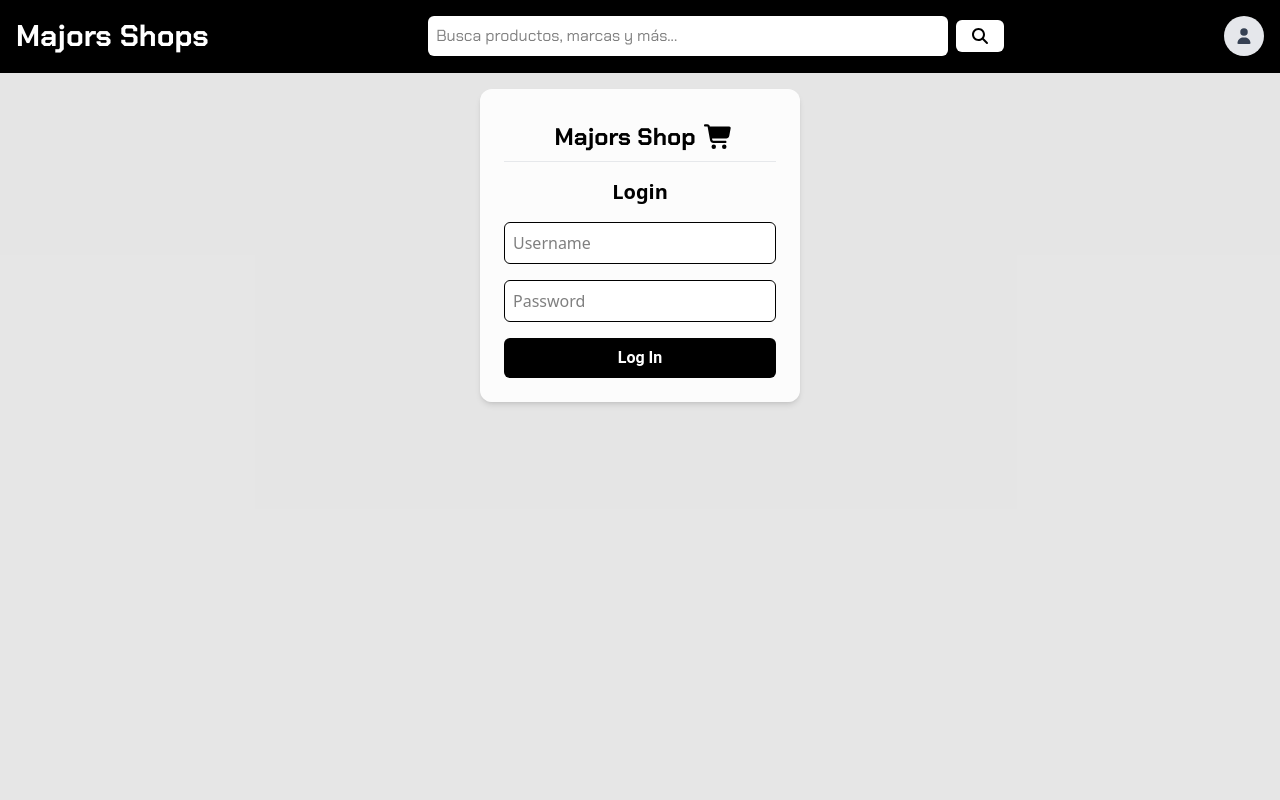
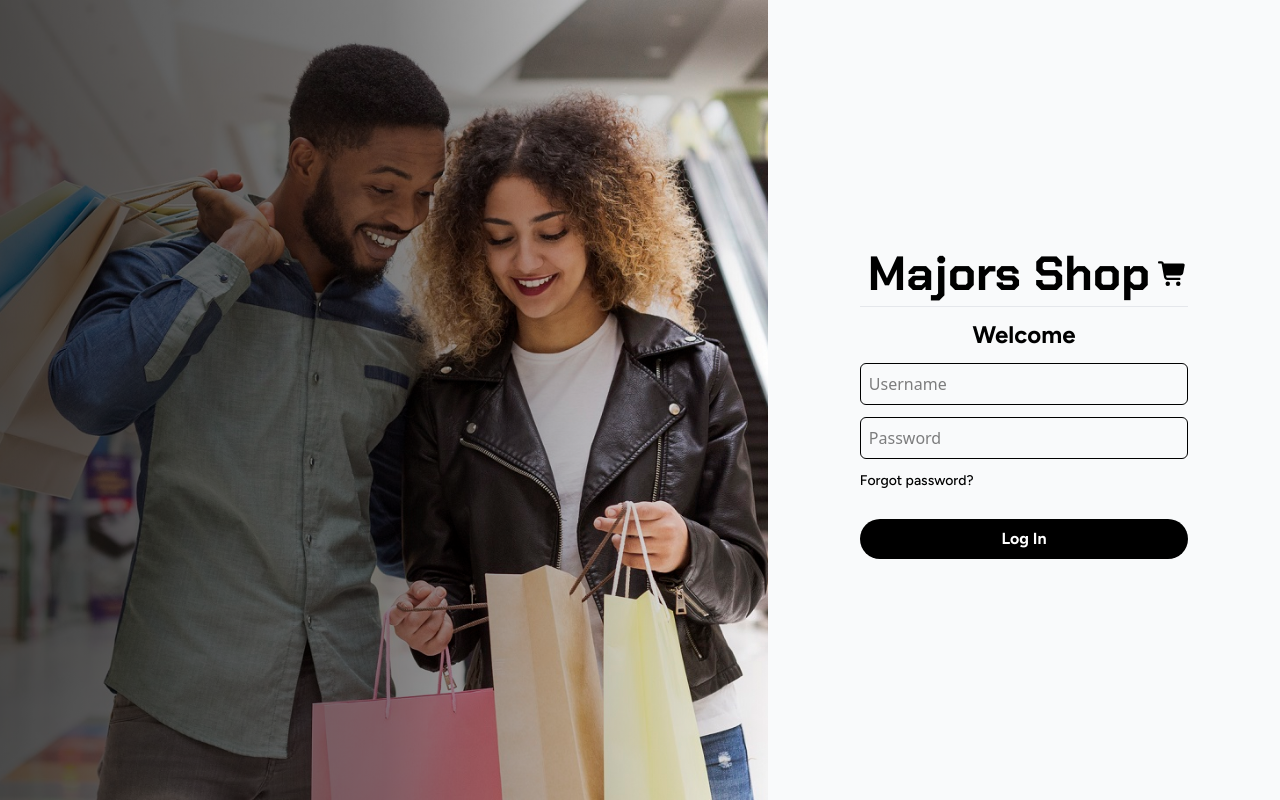
Before and after one commit to nashimz/react-ecommerce, a React (Vite) app in the folder Majors Shop/: page /login in a window 1280 px wide. Built offline with nearby package versions, Linux system fonts and the light colour scheme; no server answers.

Commit message:
Adding new login view, new branch and picture for login

```diff
--- a/Majors Shop/src/App.jsx
+++ b/Majors Shop/src/App.jsx
@@ -1,14 +1,16 @@
 import "./App.css";
-import { Routes, Route } from "react-router-dom";
+import { Routes, Route, useLocation } from "react-router-dom";
 import { useProducts } from "./hooks/useProducts.js";
 import Products from "./components/products/Products.jsx";
-import ProductDetail from "./components/products/ProductDetail.jsx"; // we'll make this
+import ProductDetail from "./components/products/ProductDetail.jsx";
 import { Navbar } from "./components/Navbar.jsx";
 import { useSearch } from "./hooks/useSearch.js";
 import { Login } from "./components/login/Login.jsx";
 import Cart from "./components/cart/Cart.jsx";
 
 function App() {
+  const location = useLocation(); // 👈 get current route
+
   const {
     products: mappedProducts,
     loading,
@@ -16,10 +18,13 @@ function App() {
   } = useProducts();
   const { search, submitSearch, hasSearched } = useSearch();
 
+  // 👇 Hide navbar on login page
+  const hideNavbar = location.pathname === "/login";
+
   return (
     <div className="page flex flex-col bg-black/10 min-h-screen pt-20 md:pt-0">
-      <Navbar search={search} submitSearch={submitSearch} />
-
+      {!hideNavbar && <Navbar search={search} submitSearch={submitSearch} />}{" "}
+      {/* 👈 Conditionally render Navbar */}
       <main className="flex-1">
         <Routes>
           <Route
@@ -39,7 +44,6 @@ function App() {
             element={<ProductDetail search={search} />}
           />
           <Route path="/login" element={<Login />} />
-
           <Route path="/cart" element={<Cart />} />
         </Routes>
       </main>
--- a/Majors Shop/src/components/login/Login.jsx
+++ b/Majors Shop/src/components/login/Login.jsx
@@ -1,43 +1,63 @@
 import { useLogin } from "../../hooks/useLogin";
 import { FontAwesomeIcon } from "@fortawesome/react-fontawesome";
 import { faCartShopping } from "@fortawesome/free-solid-svg-icons";
+
 export function Login() {
   const { username, setUsername, password, setPassword, error, handleLogin } =
     useLogin();
 
   return (
-    <div className="flex items-center justify-center h-full p-4">
-      <form
-        onSubmit={handleLogin}
-        className="bg-white/90 p-6 rounded-xl shadow-md w-80 flex flex-col gap-4"
-      >
+    <div className="flex h-screen overflow-hidden">
+      <div className="relative w-[60%] hidden md:block">
+        <img
+          src="/shop.jpg"
+          alt="Shop background"
+          className="h-full w-full object-cover"
+        />
+
+        <div className="absolute inset-0 bg-gradient-to-r from-black/70 via-black/50 to-transparent"></div>
+      </div>
+
+      <div className="w-full md:w-[40%] flex items-center justify-center bg-gray-50 p-4">
+        <form onSubmit={handleLogin} className="p-6 flex flex-col gap-3">
           <div className="flex text-black items-center justify-center text-2xl border-b border-gray-300/50">
-          <p className="font-cards font-bold p-2">Majors Shop</p>
+            <p className="font-cards font-bold p-2 text-5xl">Majors Shop</p>
             <FontAwesomeIcon icon={faCartShopping} />
           </div>
-        <h2 className="text-xl font-bold text-center text-black">Login</h2>
+
+          <h2 className="text-2xl font-bold text-center text-black font-figtree">
+            Welcome
+          </h2>
+
           {error && <p className="text-red-500 text-sm">{error}</p>}
+
           <input
             type="text"
             placeholder="Username"
-          className="border rounded-md p-2 bg-white"
+            className="border rounded-md p-2 bg-transparent"
             value={username}
             onChange={(e) => setUsername(e.target.value)}
           />
           <input
             type="password"
             placeholder="Password"
-          className="border rounded-md p-2 bg-white"
+            className="border rounded-md p-2 bg-transparent"
             value={password}
             onChange={(e) => setPassword(e.target.value)}
           />
+
+          <span className="text-sm font-figtree text-black font-medium hover:underline cursor-pointer ">
+            Forgot password?
+          </span>
+
           <button
             type="submit"
-          className="bg-black text-white rounded-md py-2 hover:bg-gray-800 font-roboto font-bold"
+            className="bg-black text-white rounded-full py-2 hover:bg-gray-800 font-figtree font-bold mt-4"
           >
             Log In
           </button>
         </form>
       </div>
+    </div>
   );
 }
```
Also changed, not shown: Majors Shop/public/shop.jpg (added). Lines whose indentation alone changed are shown as unchanged.
